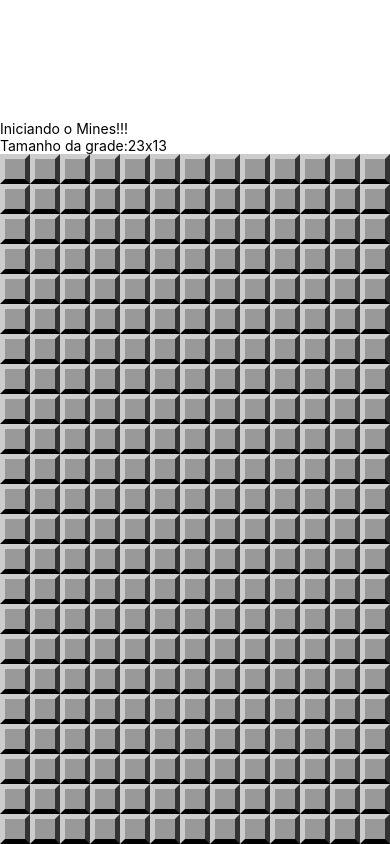
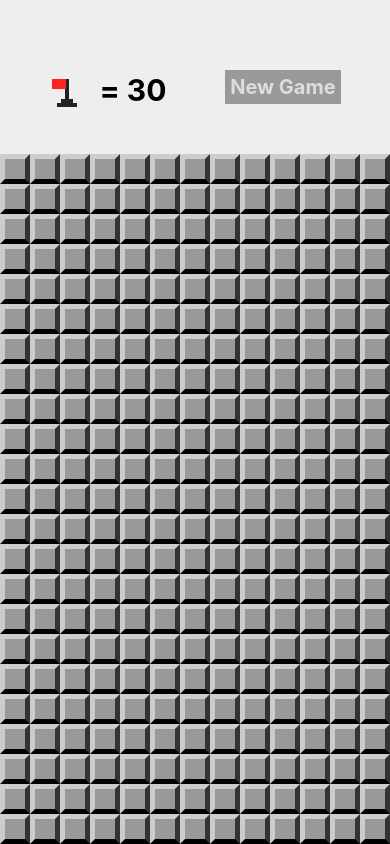
Before and after one commit to gillsonpassos/mines, a React Native app: screen / in a window 390 px wide. Built offline with nearby package versions, Linux system fonts and the light colour scheme.

Commit message:
Cabeçalho do Jogo

```diff
--- a/App.tsx
+++ b/App.tsx
@@ -2,6 +2,7 @@
 import { StyleSheet, Text, View, Alert } from 'react-native';
 import params from './src/params';
 import MineField from './src/components/MineField';
+import Header from './src/components/Header';
 import {
   createMinedBoard,
   cloneBoard,
@@ -9,7 +10,8 @@
   hadExplosion,
   wonGame,
   showMines,
-  invertFlag
+  invertFlag,
+  flagsUsed
 } from './src/functions'
 
 export default class App extends Component {
@@ -68,9 +70,8 @@
   render() {
     return (
       <View style={styles.container}>
-        <Text style={styles.welcome}>Iniciando o Mines!!!</Text>
-        <Text style={styles.instructions}>Tamanho da grade:
-          {params.getRowsAmount()}x{params.getColumnsAmount()}</Text>
+        <Header flagsLeft={this.minesAmount() - flagsUsed(this.state.board)}
+          onNewGame={() => this.setState(this.createState())} />
         <View style={styles.board}>
           <MineField board={this.state.board}
             onOpenField={this.onOpenField}
--- /dev/null
+++ b/src/components/Header.js
@@ -0,0 +1,56 @@
+import React from "react";
+import { View, StyleSheet, Text, TouchableOpacity } from "react-native";
+import Flag from "./Flag";
+
+export default props => {
+    return (
+        <View style={styles.container}>
+            <View style={styles.flagContainer}>
+                <TouchableOpacity onPress={props.onFlagPress}
+                    style={styles.flagButton}>
+                    <Flag bigger />
+                </TouchableOpacity>
+                <Text style={styles.flagsLeft}>= {props.flagsLeft}</Text>
+            </View>
+            <TouchableOpacity style={styles.button}
+                onPress={props.onNewGame}>
+                <Text style={styles.buttonLabel}>New Game</Text>
+            </TouchableOpacity>
+
+        </View>
+    )
+}
+
+const styles = StyleSheet.create({
+    container: {
+        flex: 1,
+        flexDirection: 'row',
+        backgroundColor: '#EEE',
+        alignItems: 'center',
+        justifyContent: 'space-around',
+        paddingTop: 20,
+        paddingHorizontal: 20,
+    },
+    flagContainer: {
+        flexDirection: 'row',
+    },
+    flagButton: {
+        marginTop: 10,
+        minWidth: 30,
+    },
+    flagsLeft: {
+        fontSize: 30,
+        fontWeight: 'bold',
+        paddingTop: 5,
+        marginLeft: 20,
+    },
+    button: {
+        backgroundColor: '#999',
+        padding: 5,
+    },
+    buttonLabel: {
+        fontSize: 20,
+        color: '#DDD',
+        fontWeight: 'bold',
+    }
+})
```
